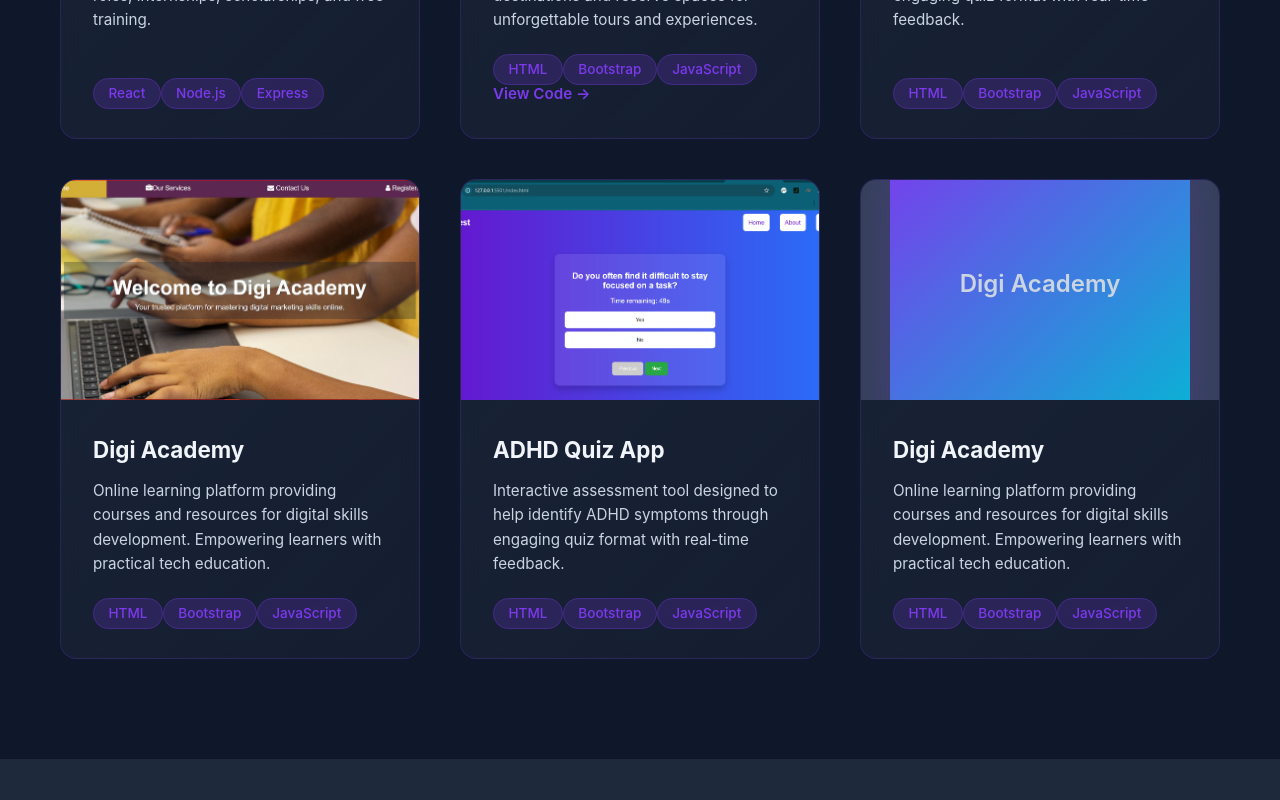
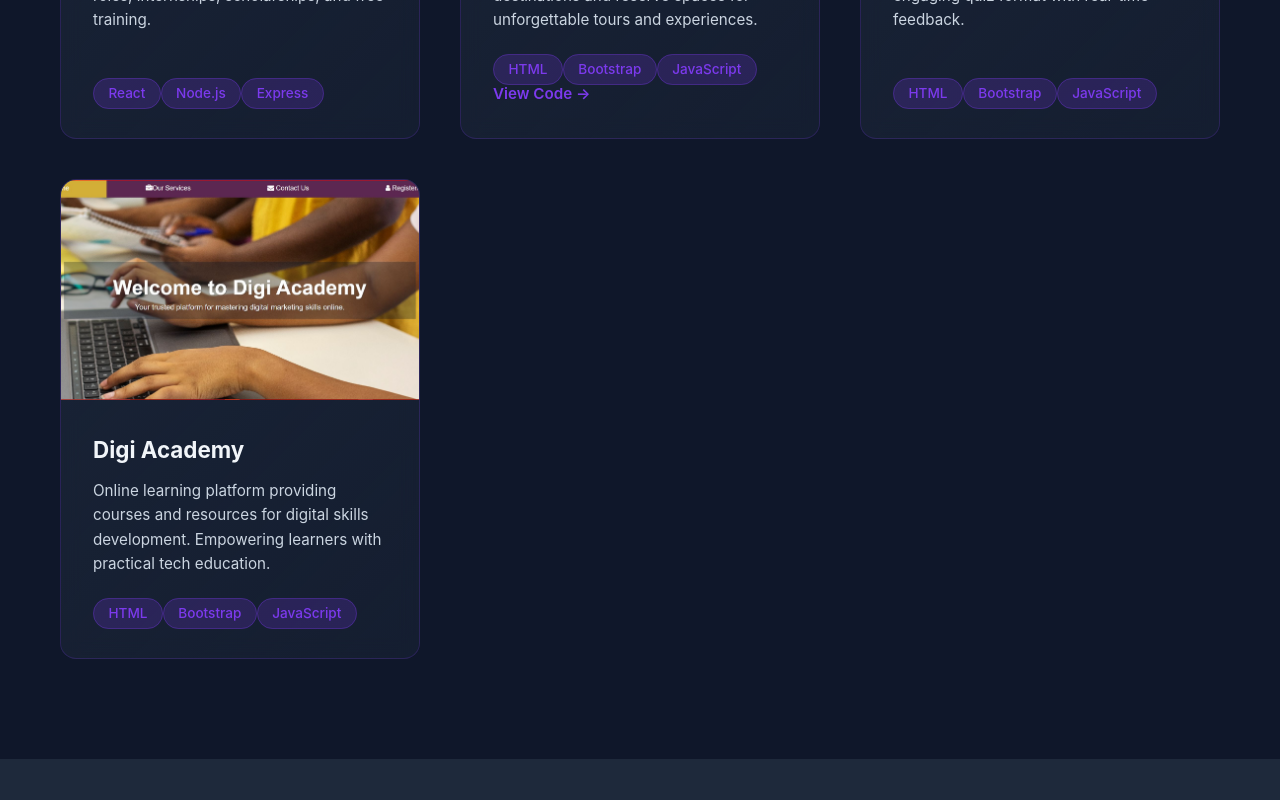
Before and after one commit to Blessbae01/BLESSING-UZOUKWU, a Next.js app: page / in a window 1280 px wide. Shown: the part 2980-3780 px from the top of the page. Built offline with nearby package versions, Linux system fonts and the light colour scheme.

Commit message:
feat: remove duplicate project cards and add GitHub links
Clean up grid duplicates and add GitHub links to featured projects

Co-authored-by: Blessing Uzoukwu <112573736+Blessbae01@users.noreply.github.com>

```diff
--- a/app/page.tsx
+++ b/app/page.tsx
@@ -329,50 +329,6 @@ export default function Home() {
                 </div>
               </div>
             </div>
-
-            {/* ADHD Quiz App */}
-            <div className="project-card">
-              <div className="project-card-image">
-                <Image
-                  src="/images/adhd.png"
-                  alt="ADHD Quiz App"
-                  width={400}
-                  height={250}
-                  quality={85}
-                />
-              </div>
-              <div className="project-card-content">
-                <h4>ADHD Quiz App</h4>
-                <p className="project-description">
-                  Interactive assessment tool designed to help identify ADHD symptoms through engaging quiz format
-                  with real-time feedback.
-                </p>
-                <div className="tech-stack">
-                  <span>HTML</span>
-                  <span>Bootstrap</span>
-                  <span>JavaScript</span>
-                </div>
-              </div>
-            </div>
-
-            {/* Digi Academy */}
-            <div className="project-card">
-              <div className="project-card-image">
-                <div className="image-placeholder">Digi Academy</div>
-              </div>
-              <div className="project-card-content">
-                <h4>Digi Academy</h4>
-                <p className="project-description">
-                  Online learning platform providing courses and resources for digital skills development.
-                  Empowering learners with practical tech education.
-                </p>
-                <div className="tech-stack">
-                  <span>HTML</span>
-                  <span>Bootstrap</span>
-                  <span>JavaScript</span>
-                </div>
-              </div>
-            </div>
           </div>
         </div>
       </section>
```
